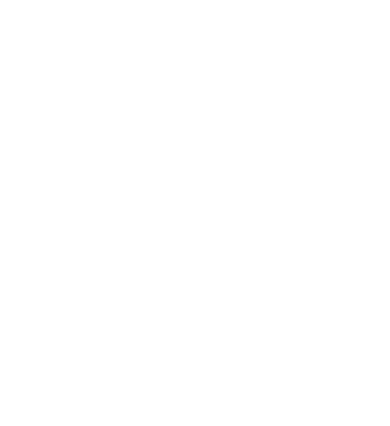
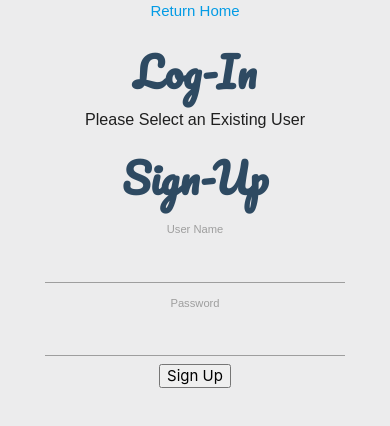
Before and after one commit to 1tyler1/project_three, a React (Create React App) app in the folder client/: page /login in a window 390 px wide. Shown: the top 426 px of the page. Built offline with nearby package versions, Linux system fonts and the light colour scheme.

Commit message:
updating after styling for responsiveness

```diff
--- a/client/public/index.html
+++ b/client/public/index.html
@@ -2,6 +2,8 @@
 <html lang="en">
 
 <head>
+    <link href="https://fonts.googleapis.com/css?family=Pacifico" rel="stylesheet">
+
     <meta charset="utf-8">
     <meta name="viewport" content="width=device-width, initial-scale=1, shrink-to-fit=no">
     <meta name="theme-color" content="#000000">
--- a/client/src/App.css
+++ b/client/src/App.css
@@ -1,28 +1,63 @@
-.App {
-  text-align: center;
+img {
+    width: 400px;
+    height: auto;
 }
 
-.App-logo {
-  animation: App-logo-spin infinite 20s linear;
-  height: 80px;
+html {
+    background-color: rgba(164, 164, 169, 0.2);
 }
 
-.App-header {
-  background-color: #222;
-  height: 150px;
-  padding: 20px;
-  color: white;
+h1 {
+    font-family: 'Pacifico', cursive;
+    font-weight: bolder;
+    color: #2E4A62;
+    font-size: 100px;
 }
 
-.App-title {
-  font-size: 1.5em;
+h3 {
+    font-family: 'Pacifico', cursive;
+    font-weight: bolder;
+    color: #2E4A62;
+    text-align: center;
 }
 
-.App-intro {
-  font-size: large;
+h6 {
+    text-align: center;
 }
 
-@keyframes App-logo-spin {
-  from { transform: rotate(0deg); }
-  to { transform: rotate(360deg); }
+card-style {
+    width: 500 px;
 }
+
+header-margin {
+    margin: 0px;
+}
+
+@media only screen and (max-width: 600px) {
+    card-style,
+    h1,
+    div,
+    body {
+        width: auto;
+        font-size: 40px;
+        text-align: center;
+    }
+}
+
+@media only screen and (max-width: 600px) {
+    html {
+        width: auto;
+        height: auto;
+        display: flex;
+        justify-content: center;
+    }
+}
+
+@media only screen and (max-width: 600px) {
+    div,
+    img {
+        width: 300px;
+        height: auto;
+        font-size: 15px;
+    }
+}
--- a/client/src/App.js
+++ b/client/src/App.js
@@ -17,8 +17,8 @@
 
 
             <Route exact path="/" component={HomePage} />
-            <Route path="/user" component={LogInPage} />
-            <Route path="/user/:userId" component={PhotoPage} />
+            <Route path="/login" component={LogInPage} />
+            <Route path="/login/:userId" component={PhotoPage} />
 
           </Switch>
         </div>
--- a/client/src/Components/HomePage.js
+++ b/client/src/Components/HomePage.js
@@ -1,5 +1,6 @@
 import React, { Component } from 'react';
 import { Link } from 'react-router-dom';
+import '../App.css'
 
 
 
@@ -7,11 +8,11 @@
   render(){
     return (
 
-<div class="row">
-  <div class="col s5 m5 center">
-    <h2 class="header center">Progress!!</h2>
-    <div class="card horizontal center">
-      <div class="card-image">
+<div class="card-style">
+  <div class="center">
+    <h1 class="header-margin">Progress</h1>
+    <div class="card center">
+      <div>
         <img src="https://i.imgur.com/RZtchTq.jpg" alt="workout"/>
 
       <div class="card-stacked">
--- a/client/src/Components/LogInPage.js
+++ b/client/src/Components/LogInPage.js
@@ -57,10 +57,12 @@
         <div>
           <Link to='/'>Return Home</Link>
         </div>
-        <h1>Log-In</h1>
-        <h3>Please Select an Existing User</h3>
+        <div>
+        <h3>Log-In</h3>
+        <h6>Please Select an Existing User</h6>
         {userLinks}
-        <h1>Sign-Up</h1>
+        </div>
+        <h3>Sign-Up</h3>
         <form onSubmit={this.handleSignUp}>
           <div>
             <label htmlFor="userName">User Name</label>
```
Also changed, not shown: 2 other files (tests, documents, lock files or other folders).
